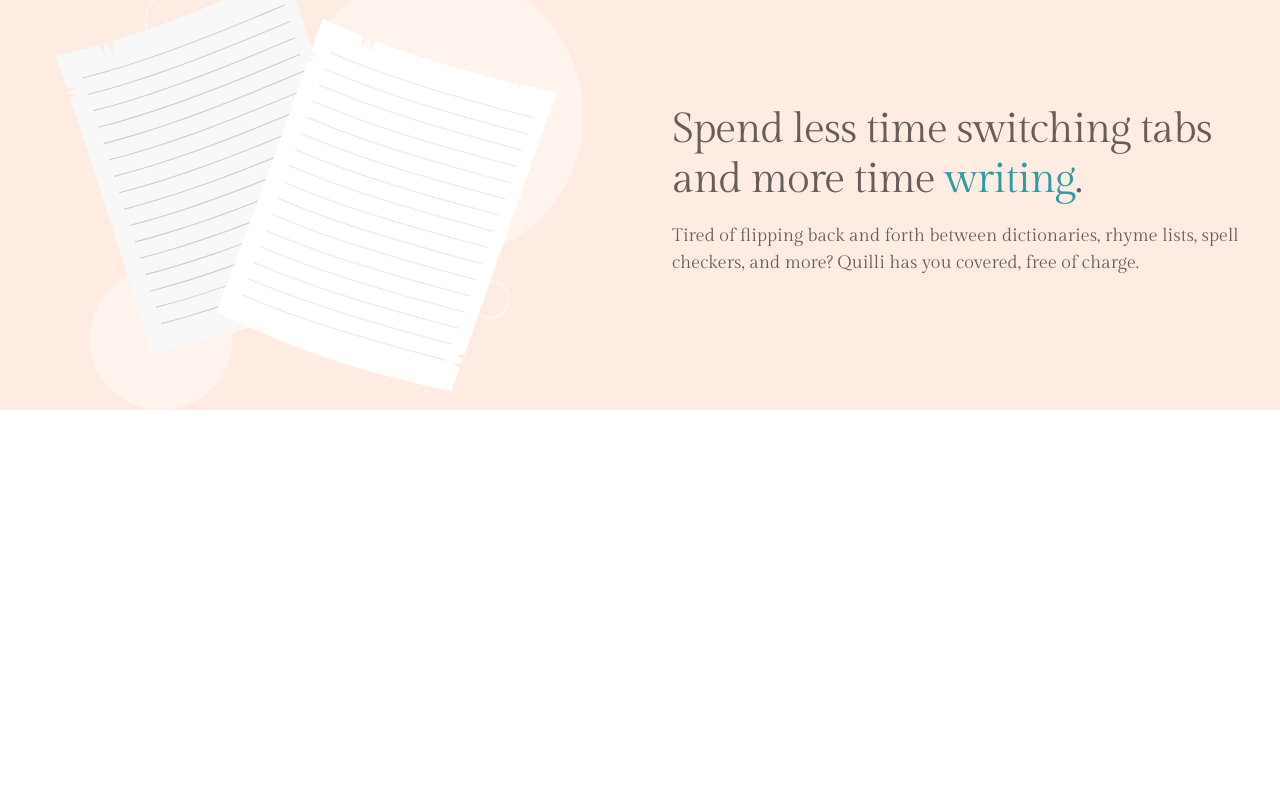
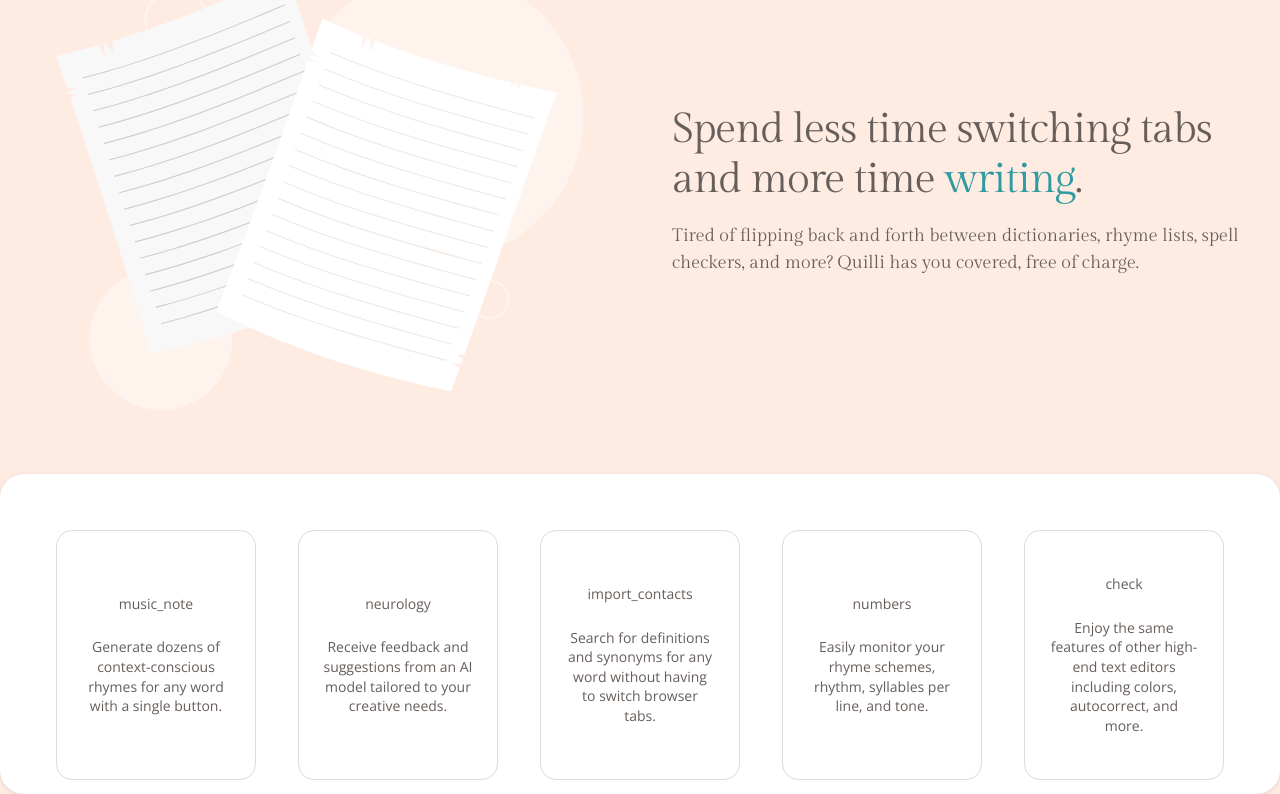
Before and after one commit to MMMJB/Quilli-react, a React (Vite) app: page / in a window 1280 px wide. Shown: the part 867-1661 px from the top of the page. Before the commit the page ends 1277 px from the top, so only its background shows below. Built offline with nearby package versions, Linux system fonts and the light colour scheme.

Commit message:
started on services cards

```diff
--- a/src/Pages/Home/Components/About.jsx
+++ b/src/Pages/Home/Components/About.jsx
@@ -4,7 +4,7 @@
 
 export default function About() {
     return (<>
-        <section className="grid grid-cols-2 justify-items-center w-full max-w-[1350px]">
+        <section className="grid grid-cols-2 justify-items-center w-full max-w-[1500px]">
             <img src="images/paper_illustration.svg" alt="Illustration"></img>
             <div className="flex flex-col justify-center font-display text-home">
                 <h2 className="text-[42px]/[50.4px] tracking-tight">Spend less time switching tabs</h2>
--- a/src/Pages/Home/Components/Hero.jsx
+++ b/src/Pages/Home/Components/Hero.jsx
@@ -5,9 +5,9 @@
 
 export default function Hero() {
     return (<>
-        <main className="grid grid-cols-2 w-full max-w-[1350px]">
+        <main className="grid grid-cols-2 w-full max-w-[1500px]">
             <div className="flex flex-col justify-center pl-28 font-display text-home">
-                <h1 className="text-[54px]/[64.8px] tracking-tight">Write incredible <span className="text-brand font-script">poetry</span> with the aid of AI</h1>
+                <h1 className="text-[54px]/[64.8px] tracking-tight">Write incredible <span className="text-brand font-script">poetry</span><br></br> with the aid of AI</h1>
                 <H3 className="mt-4" text="Quilli provides you with the AI-driven tools necessary to craft" />
                 <H3 text="exceptional lyrics, poetry, and more- all in one place." />
                 <div className="mt-8 flex">
--- /dev/null
+++ b/src/Pages/Home/Components/Services.jsx
@@ -0,0 +1,20 @@
+import React from "react";
+
+import servicesList from "../../../Utils/services-list";
+
+export default function Services() {
+    return (<>
+        <section className="w-full max-w-7xl mt-16">
+            <ul className="w-full max-h-80 p-14 bg-white rounded-3xl shadow-secondary flex justify-between">
+                {servicesList.map((item, i) => {
+                    return <>
+                        <li className="w-[200px] h-[250px] px-6 text-sm/[19.6px] text-home text-center font-sans flex flex-col gap-6 justify-center border-gray-border border-[1px] rounded-2xl" key={i}>
+                            <span className="material-symbols-outlined">{item.icon}</span>
+                            <p>{item.text}</p>
+                        </li>
+                    </>
+                })}
+            </ul>
+        </section>
+    </>)
+}
--- a/src/Pages/Home/Home.jsx
+++ b/src/Pages/Home/Home.jsx
@@ -3,6 +3,7 @@
 import Navbar from "./Components/Navbar";
 import Hero from "./Components/Hero";
 import About from "./Components/About";
+import Services from "./Components/Services";
 
 export default function Home() {
     return (
@@ -10,6 +11,7 @@
             <Navbar />
             <Hero />
             <About />
+            <Services />
         </div>
     )
 }
--- /dev/null
+++ b/src/Utils/services-list.js
@@ -0,0 +1,22 @@
+export default [
+    {
+        icon: "music_note",
+        text: "Generate dozens of context-conscious rhymes for any word with a single button."
+    },
+    {
+        icon: "neurology",
+        text: "Receive feedback and suggestions from an AI model tailored to your creative needs."
+    },
+    {
+        icon: "import_contacts",
+        text: "Search for definitions and synonyms for any word without having to switch browser tabs."
+    },
+    {
+        icon: "numbers",
+        text: "Easily monitor your rhyme schemes, rhythm, syllables per line, and tone."
+    },
+    {
+        icon: "check",
+        text: "Enjoy the same features of other high-end text editors including colors, autocorrect, and more."
+    }
+]
--- a/src/index.css
+++ b/src/index.css
@@ -551,6 +551,10 @@
   margin-left: 0.75rem;
 }
 
+.mt-16{
+  margin-top: 4rem;
+}
+
 .mt-4{
   margin-top: 1rem;
 }
@@ -579,6 +583,14 @@
   height: 1.5rem;
 }
 
+.h-\[250px\]{
+  height: 250px;
+}
+
+.max-h-80{
+  max-height: 20rem;
+}
+
 .min-h-screen{
   min-height: 100vh;
 }
@@ -591,16 +603,20 @@
   width: 8rem;
 }
 
+.w-\[200px\]{
+  width: 200px;
+}
+
 .w-full{
   width: 100%;
 }
 
-.max-w-\[1350px\]{
-  max-width: 1350px;
+.max-w-7xl{
+  max-width: 80rem;
 }
 
-.max-w-lg{
-  max-width: 32rem;
+.max-w-\[1500px\]{
+  max-width: 1500px;
 }
 
 .max-w-xl{
@@ -643,6 +659,10 @@
   justify-content: center;
 }
 
+.justify-between{
+  justify-content: space-between;
+}
+
 .justify-items-center{
   justify-items: center;
 }
@@ -651,8 +671,20 @@
   gap: 0.75rem;
 }
 
+.gap-6{
+  gap: 1.5rem;
+}
+
 .justify-self-center{
   justify-self: center;
+}
+
+.rounded-2xl{
+  border-radius: 1rem;
+}
+
+.rounded-3xl{
+  border-radius: 1.5rem;
 }
 
 .rounded-\[4px\]{
@@ -692,6 +724,15 @@
   background-color: rgb(254 236 226 / var(--tw-bg-opacity));
 }
 
+.bg-white{
+  --tw-bg-opacity: 1;
+  background-color: rgb(255 255 255 / var(--tw-bg-opacity));
+}
+
+.p-14{
+  padding: 3.5rem;
+}
+
 .p-3{
   padding: 0.75rem;
 }
@@ -710,6 +751,10 @@
   padding-left: 7rem;
 }
 
+.text-center{
+  text-align: center;
+}
+
 .font-display{
   font-family: Gilda Display, serif;
 }
@@ -720,6 +765,11 @@
 
 .font-script{
   font-family: Kaushan Script, cursive;
+}
+
+.text-\[42px\]\/\[50\.4px\]{
+  font-size: 42px;
+  line-height: 50.4px;
 }
 
 .text-\[54px\]\/\[64\.8px\]{
@@ -742,9 +792,9 @@
   line-height: 1.25rem;
 }
 
-.text-\[42px\]\/\[50\.4px\]{
-  font-size: 42px;
-  line-height: 50.4px;
+.text-sm\/\[19\.6px\]{
+  font-size: 0.875rem;
+  line-height: 19.6px;
 }
 
 .tracking-tight{
@@ -774,6 +824,12 @@
 .shadow-\[0px_24px_60px_rgba\(0\2c 0\2c 0\2c \.01\)\2c 0px_34px_20px_rgba\(0\2c 0\2c 0\2c \.05\)\2c 0px_15px_15px_rgba\(0\2c 0\2c 0\2c \.09\)\2c 0px_4px_8px_rgba\(0\2c 0\2c 0\2c \.1\)\]{
   --tw-shadow: 0px 24px 60px rgba(0,0,0,.01),0px 34px 20px rgba(0,0,0,.05),0px 15px 15px rgba(0,0,0,.09),0px 4px 8px rgba(0,0,0,.1);
   --tw-shadow-colored: 0px 24px 60px var(--tw-shadow-color), 0px 34px 20px var(--tw-shadow-color), 0px 15px 15px var(--tw-shadow-color), 0px 4px 8px var(--tw-shadow-color);
+  box-shadow: var(--tw-ring-offset-shadow, 0 0 #0000), var(--tw-ring-shadow, 0 0 #0000), var(--tw-shadow);
+}
+
+.shadow-secondary{
+  --tw-shadow: 0px 1px 4px 0px rgba(60, 64, 67, .15);
+  --tw-shadow-colored: 0px 1px 4px 0px var(--tw-shadow-color);
   box-shadow: var(--tw-ring-offset-shadow, 0 0 #0000), var(--tw-ring-shadow, 0 0 #0000), var(--tw-shadow);
 }
 
--- a/tailwind.config.js
+++ b/tailwind.config.js
@@ -31,6 +31,10 @@
       animation: {
         "cta": "cta 700ms steps(29) forwards",
         "cta-rev": "cta-rev 700ms steps(29) forwards"
+      },
+      boxShadow: {
+        "default": "0px 2px 4px 2px rgba(60, 64, 67, .149)",
+        "secondary": "0px 1px 4px 0px rgba(60, 64, 67, .15)"
       }
     },
     fontFamily: {
```
